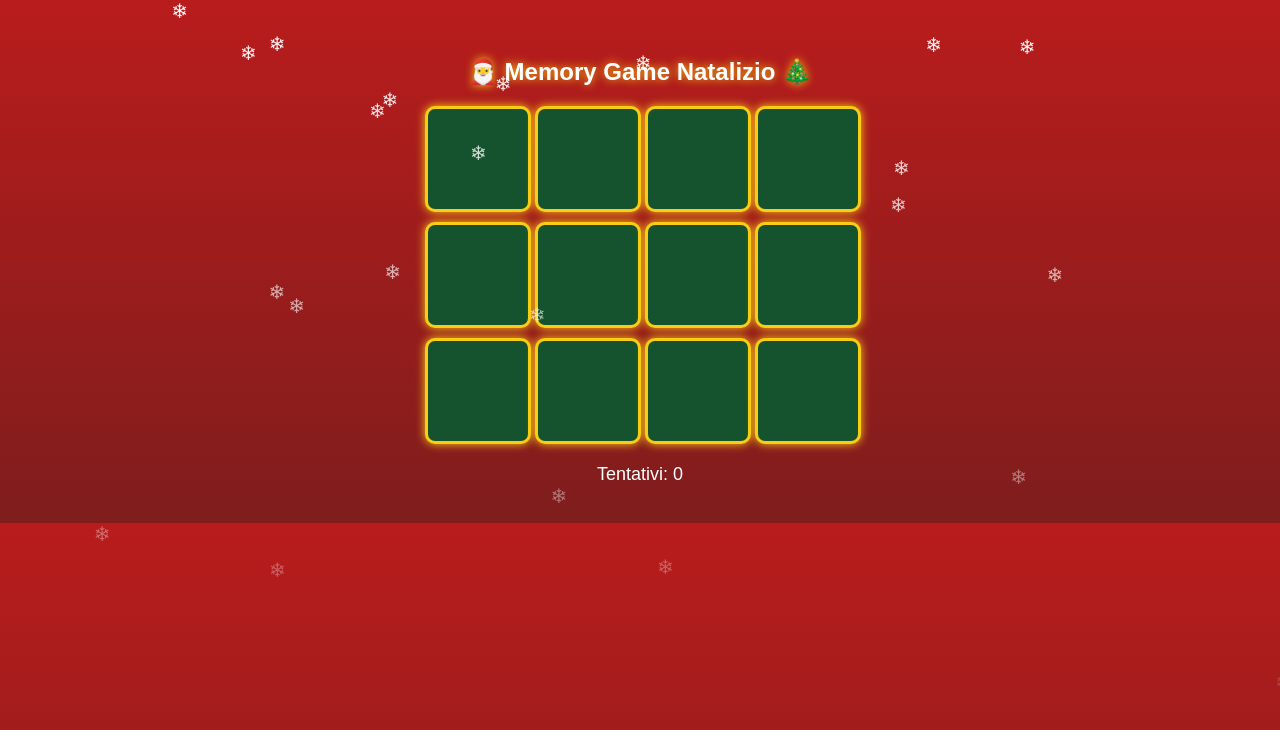
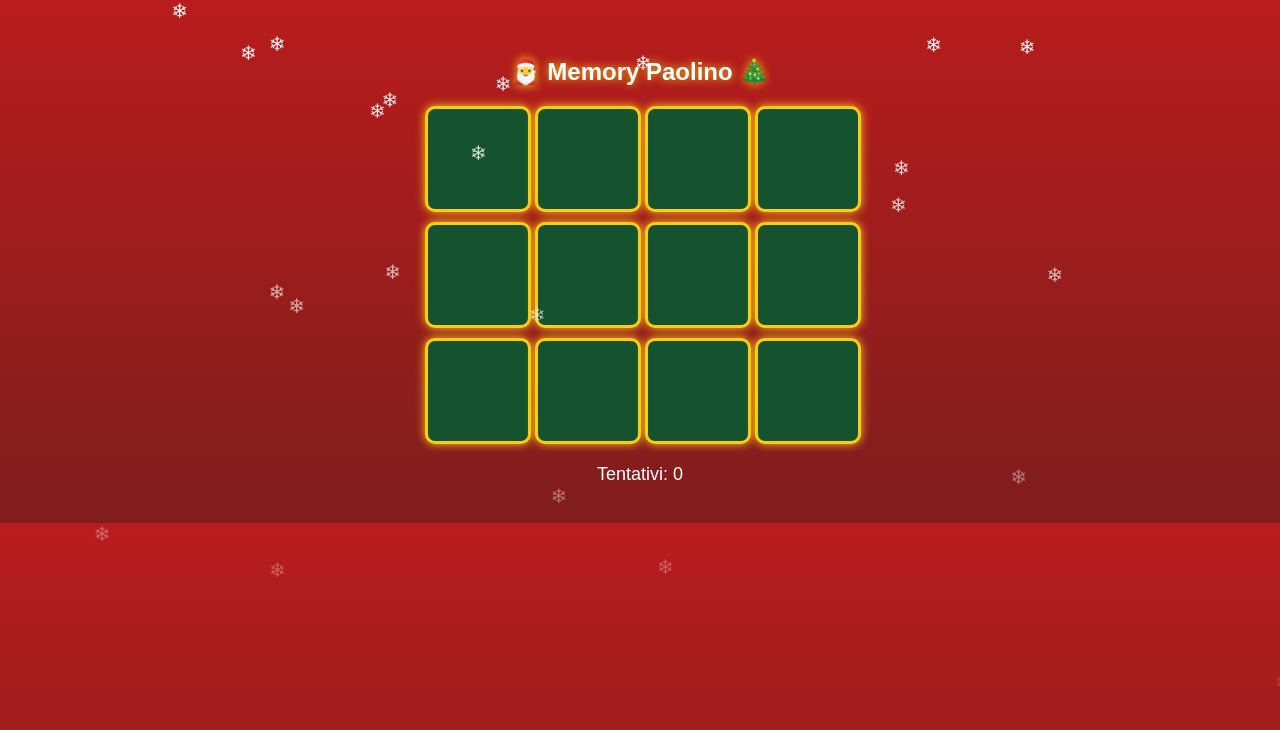
Before and after one commit to pmanuppelli03-cmd/memory-game-paolo, a plain HTML site: page index.html in a window 1280 px wide. Drawn offline with Linux system fonts and the light colour scheme.

Commit message:
Update index.html

```diff
--- a/index.html
+++ b/index.html
@@ -105,7 +105,7 @@
 </script>
 
 <div>
-  <h2>🎅 Memory Game Natalizio 🎄</h2>
+  <h2>🎅 Memory Paolino 🎄</h2>
   <div id="game" class="grid"></div>
   <div id="tries">Tentativi: 0</div>
 </div>
```
